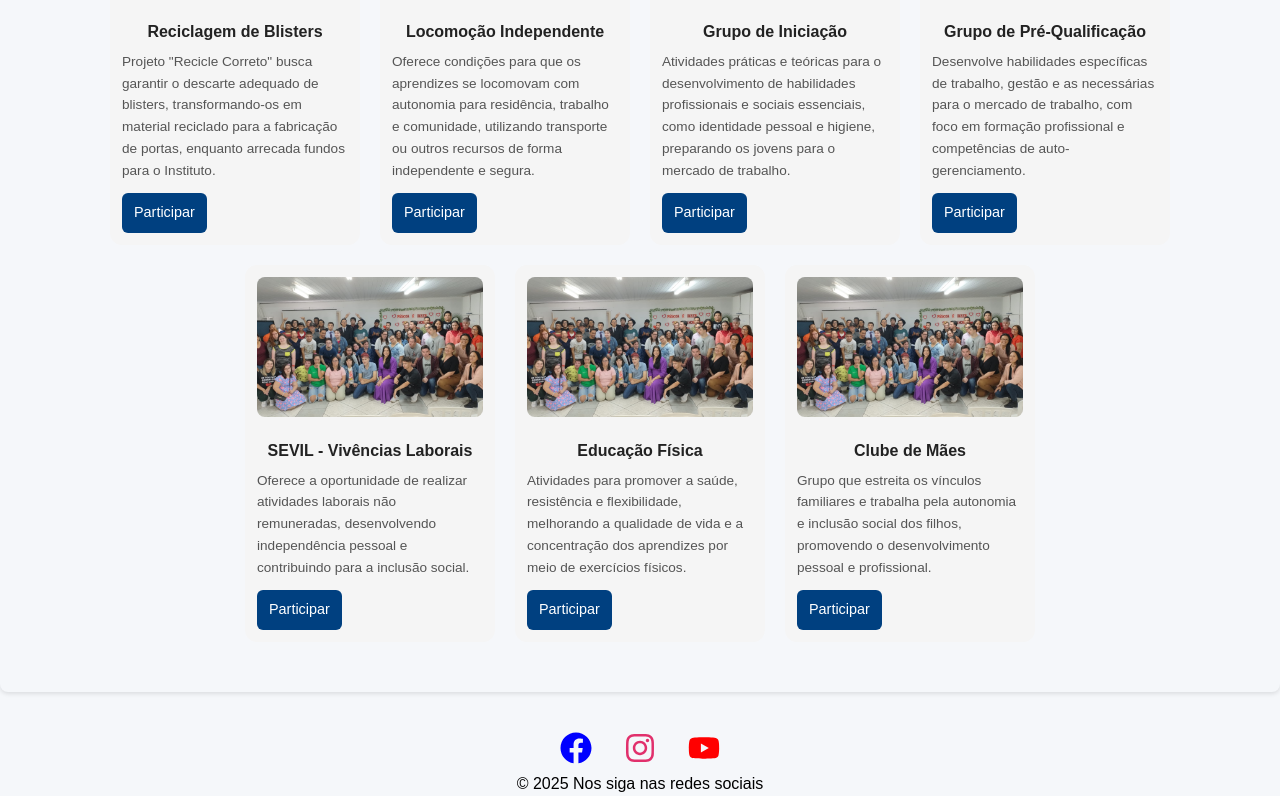
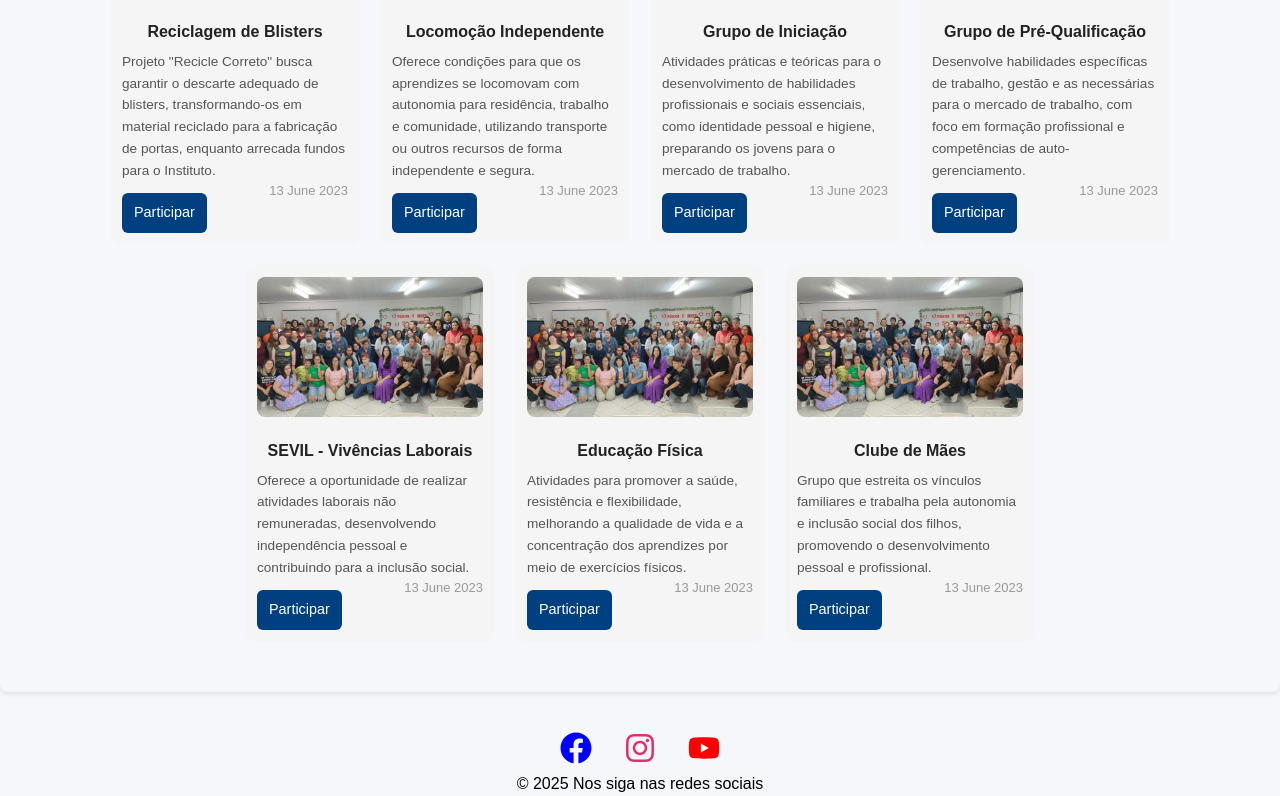
Before and after one commit to vzjunior/projeto_extensao, a React (Create React App) app: page /eventos-oficinas in a window 1280 px wide. Shown: the part 623-1419 px from the top of the page. Built offline with nearby package versions, Linux system fonts and the light colour scheme.

Commit message:
ajustado o botão saiba mais pgina de home notícias e eventos direcionando para uma pagina interna e não externa

```diff
--- a/package.json
+++ b/package.json
@@ -3,16 +3,19 @@
   "version": "0.1.0",
   "private": true,
   "dependencies": {
+    "@nestjs/typeorm": "^11.0.0",
     "@testing-library/dom": "^10.4.0",
     "@testing-library/jest-dom": "^6.6.3",
     "@testing-library/react": "^16.2.0",
     "@testing-library/user-event": "^13.5.0",
     "icons": "^1.0.0",
+    "pg": "^8.15.6",
     "react": "^18.3.1",
     "react-dom": "^18.2.0",
     "react-icons": "^5.5.0",
     "react-router-dom": "^7.4.0",
     "react-scripts": "5.0.1",
+    "typeorm": "^0.3.23",
     "web-vitals": "^2.1.4"
   },
   "scripts": {
--- a/src/components/pages/Eventos.module.css
+++ b/src/components/pages/Eventos.module.css
@@ -46,6 +46,12 @@
   text-align: left;
 }
 
+.date {
+  font-size: 13px;
+  color: #999;
+  float: right;
+}
+
 
 .participarButton {
   margin-top: 12px;
--- a/src/components/pages/EventosOficinas.js
+++ b/src/components/pages/EventosOficinas.js
@@ -34,6 +34,7 @@ const EventosOficinas = () => {
           >
             Participar
           </a>
+          <span className={stylesEventos.date}>13 June 2023</span>
         </div>
 
         <div className={stylesEventos.eventoBox}>
@@ -52,6 +53,7 @@ const EventosOficinas = () => {
           >
             Participar
           </a>
+          <span className={stylesEventos.date}>13 June 2023</span>
         </div>
 
         <div className={stylesEventos.eventoBox}>
@@ -70,6 +72,7 @@ const EventosOficinas = () => {
           >
             Participar
           </a>
+          <span className={stylesEventos.date}>13 June 2023</span>
         </div>
 
         <div className={stylesEventos.eventoBox}>
@@ -88,6 +91,7 @@ const EventosOficinas = () => {
           >
             Participar
           </a>
+          <span className={stylesEventos.date}>13 June 2023</span>
         </div>
 
         <div className={stylesEventos.eventoBox}>
@@ -106,6 +110,7 @@ const EventosOficinas = () => {
           >
             Participar
           </a>
+          <span className={stylesEventos.date}>13 June 2023</span>
         </div>
 
         <div className={stylesEventos.eventoBox}>
@@ -124,6 +129,7 @@ const EventosOficinas = () => {
           >
             Participar
           </a>
+          <span className={stylesEventos.date}>13 June 2023</span>
         </div>
 
         <div className={stylesEventos.eventoBox}>
@@ -143,6 +149,7 @@ const EventosOficinas = () => {
           >
             Participar
           </a>
+          <span className={stylesEventos.date}>13 June 2023</span>
         </div>
       </div>
     </section>
--- a/src/components/pages/Home.js
+++ b/src/components/pages/Home.js
@@ -68,7 +68,7 @@ const Home = () => {
         <h2>Notícias</h2>
 
         <div className={stylesHome.newsCard}>
-          <img src={imgNews2} alt="Notícia 3" />
+          <img src={imgNews2} alt="Notícia 1" />
           <span className={stylesHome.category}>NEWS</span>
           <h3>
             Pedágio solidário do Instituto Diomício Freitas acontece neste
@@ -78,14 +78,10 @@ const Home = () => {
             A ação beneficente tem como objetivo arrecadar fundos para manter os
             atendimentos oferecidos pelo Instituto às pessoas com deficiência.
           </p>
-          <a
-            href="https://www.4oito.com.br/noticia/instituto-diomicio-freitas-realiza-pedagio-solidario-neste-sabado-61051"
-            target="_blank"
-            rel="noopener noreferrer"
-            className={stylesHome.saibaMais}
-          >
+          <Link to="/noticias/1" className={stylesHome.saibaMais}>
             Saiba mais
-          </a>
+          </Link>
+
           <span className={stylesHome.date}>23 agosto 2023</span>
         </div>
 
@@ -98,19 +94,14 @@ const Home = () => {
             história e arrecadou recursos para a manutenção das atividades da
             entidade.
           </p>
-          <a
-            href="https://tnsul.com/2023/04/23/instituto-diomicio-freitas-faz-almoco-beneficente-para-comemorar-38-anos/"
-            target="_blank"
-            rel="noopener noreferrer"
-            className={stylesHome.saibaMais}
-          >
+          <Link to="/noticias/2" className={stylesHome.saibaMais}>
             Saiba mais
-          </a>
+          </Link>
           <span className={stylesHome.date}>23 abril 2023</span>
         </div>
 
         <div className={stylesHome.newsCard}>
-          <img src={imgNews1} alt="Notícia 1" />
+          <img src={imgNews1} alt="Notícia 3" />
           <span className={stylesHome.category}>NEWS</span>
           <h3>
             Instituto Diomício Freitas: 35 anos de inclusão e transformação
@@ -120,16 +111,15 @@ const Home = () => {
             com deficiência, promovendo inclusão social e desenvolvimento
             pessoal.
           </p>
-          <a
-            href="https://www.engeplus.com.br/noticia/geral/2020/instituto-diomicio-freitas-ha-35-anos-atuando-na-garantia-dos-direitos-da-pessoa-com-deficiencia"
-            target="_blank"
-            rel="noopener noreferrer"
-            className={stylesHome.saibaMais}
-          >
+         <Link to="/noticias/3" className={stylesHome.saibaMais}>
             Saiba mais
-          </a>
+          </Link>
           <span className={stylesHome.date}>18 dezembro 2020</span>
         </div>
+
+
+
+
       </div>
 
       <div className={stylesHome.eventsHeader}>
@@ -183,6 +173,8 @@ const Home = () => {
         </div>
       </div>
     </section>
+
+
   );
 };
 
```
Also changed, not shown: src/main.ts (added, +15 -0 lines), 2 other files (tests, documents, lock files or other folders).
